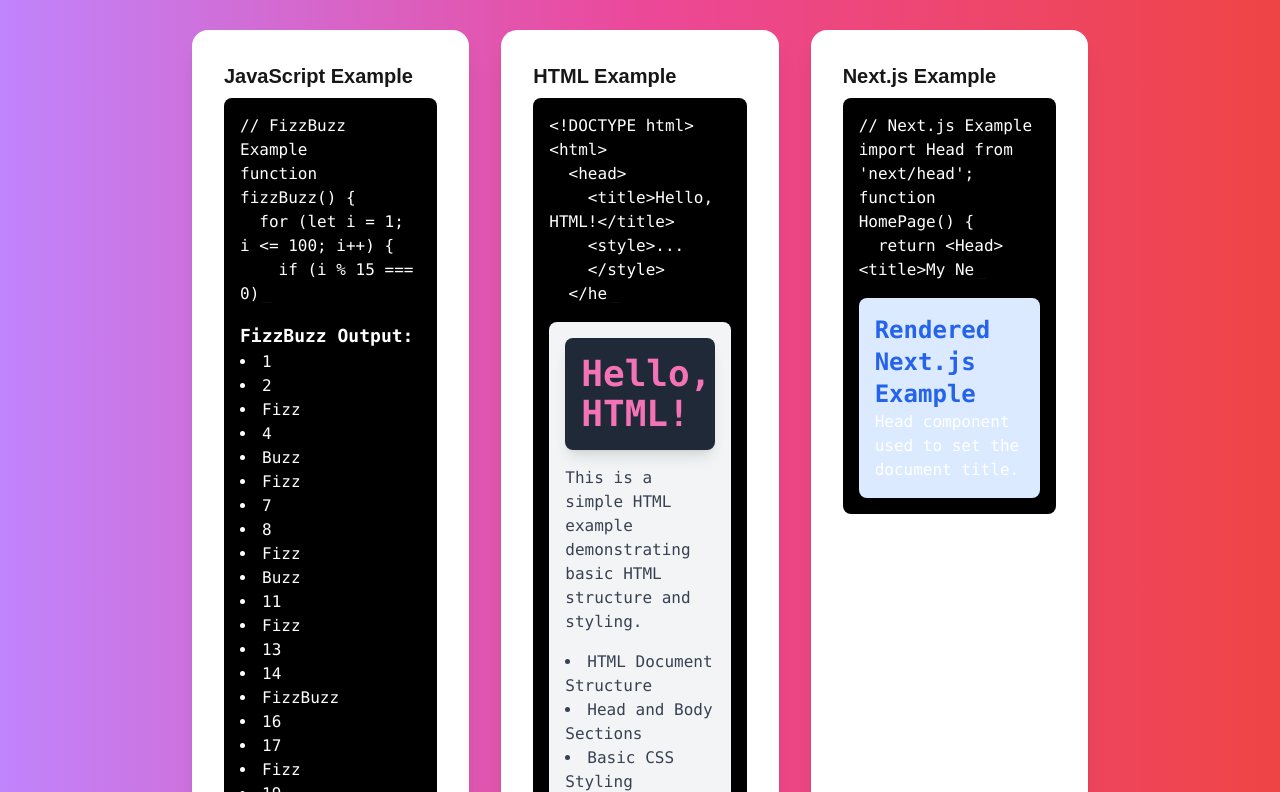
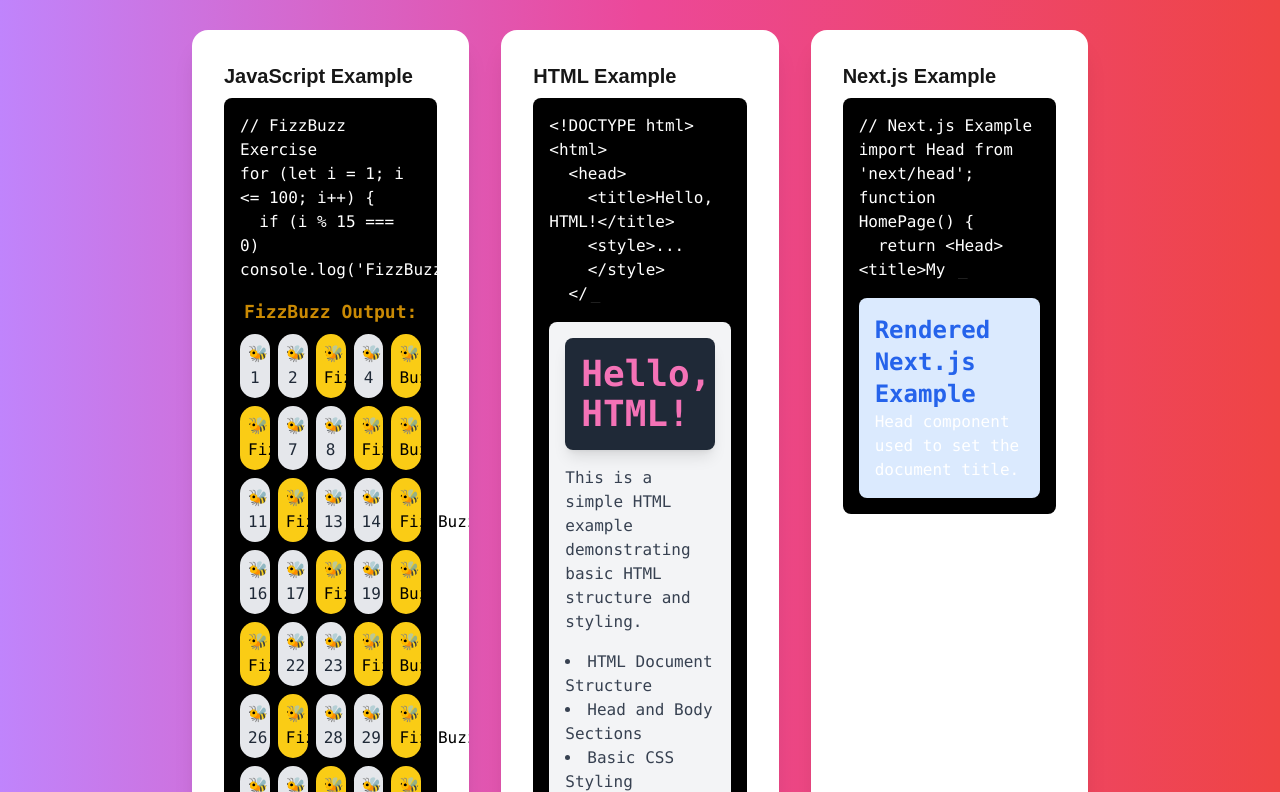
Before and after one commit to nicky-mc/typescript-demo, a Next.js app: page / in a window 1280 px wide. Shown: the part 1188-1980 px from the top of the page. Built offline with nearby package versions, Linux system fonts and the light colour scheme.

Commit message:
Update JavaScriptExample.tsx

```diff
--- a/src/app/components/JavaScriptExample.tsx
+++ b/src/app/components/JavaScriptExample.tsx
@@ -1,11 +1,26 @@
-import React, { useEffect, useState } from 'react';
+import React, { useState, useEffect, useRef } from 'react';
 import { Typewriter } from 'react-simple-typewriter';
 
 const JavaScriptExample: React.FC = () => {
   const [fizzBuzzOutput, setFizzBuzzOutput] = useState<string[]>([]);
+  const [startTyping, setStartTyping] = useState(false);
+  const ref = useRef<HTMLDivElement>(null);
 
   useEffect(() => {
-        function fizzBuzz() {
+    const observer = new IntersectionObserver(
+      ([entry]) => setStartTyping(entry.isIntersecting),
+      { threshold: 0.1 }
+    );
+    if (ref.current) {
+      observer.observe(ref.current);
+    }
+    return () => {
+      if (ref.current) observer.unobserve(ref.current);
+    };
+  }, []);
+
+  useEffect(() => {
+    const fizzBuzz = () => {
       const output: string[] = [];
       for (let i = 1; i <= 100; i++) {
         if (i % 15 === 0) {
@@ -19,32 +34,46 @@
         }
       }
       setFizzBuzzOutput(output);
-        }
+    };
+
     fizzBuzz();
   }, []);
 
   return (
-        <div className="bg-black p-4 rounded-lg text-white font-mono">
+    <div ref={ref} className="bg-black p-4 rounded-lg text-white font-mono">
       <pre className="whitespace-pre-wrap">
         <code>
+          {startTyping && (
             <Typewriter
-                        words={[`// FizzBuzz Example\nfunction fizzBuzz() {\n  for (let i = 1; i <= 100; i++) {\n    if (i % 15 === 0) {\n      console.log('FizzBuzz');\n    } else if (i % 3 === 0) {\n      console.log('Fizz');\n    } else if (i % 5 === 0) {\n      console.log('Buzz');\n    } else {\n      console.log(i);\n    }\n  }\n}\n\nfizzBuzz();`]}
+              words={[`// FizzBuzz Exercise\nfor (let i = 1; i <= 100; i++) {\n  if (i % 15 === 0) console.log('FizzBuzz');\n  else if (i % 3 === 0) console.log('Fizz');\n  else if (i % 5 === 0) console.log('Buzz');\n  else console.log(i);\n}`]}
               loop={false}
               cursor
-                        cursorStyle='_'
+              cursorStyle="_"
               typeSpeed={70}
               deleteSpeed={50}
               delaySpeed={2000}
             />
+          )}
         </code>
       </pre>
+
+      {/* Rendered FizzBuzz */}
       <div className="mt-4">
-                <h2 className="text-lg font-bold">FizzBuzz Output:</h2>
-                <ul className="list-disc list-inside">
+        <h2 className="text-lg font-bold text-yellow-600 text-center">FizzBuzz Output:</h2>
+        <div className="grid grid-cols-5 gap-2 mt-2">
           {fizzBuzzOutput.map((item, index) => (
-                        <li key={index}>{item}</li>
+            <div
+              key={index}
+              className={`p-2 text-center rounded-full ${
+                item.includes('Fizz') || item.includes('Buzz')
+                  ? 'bg-yellow-400 text-black'
+                  : 'bg-gray-200 text-gray-800'
+              }`}
+            >
+              🐝 {item}
+            </div>
           ))}
-                </ul>
+        </div>
       </div>
     </div>
   );
```
Lines whose indentation alone changed are shown as unchanged.
